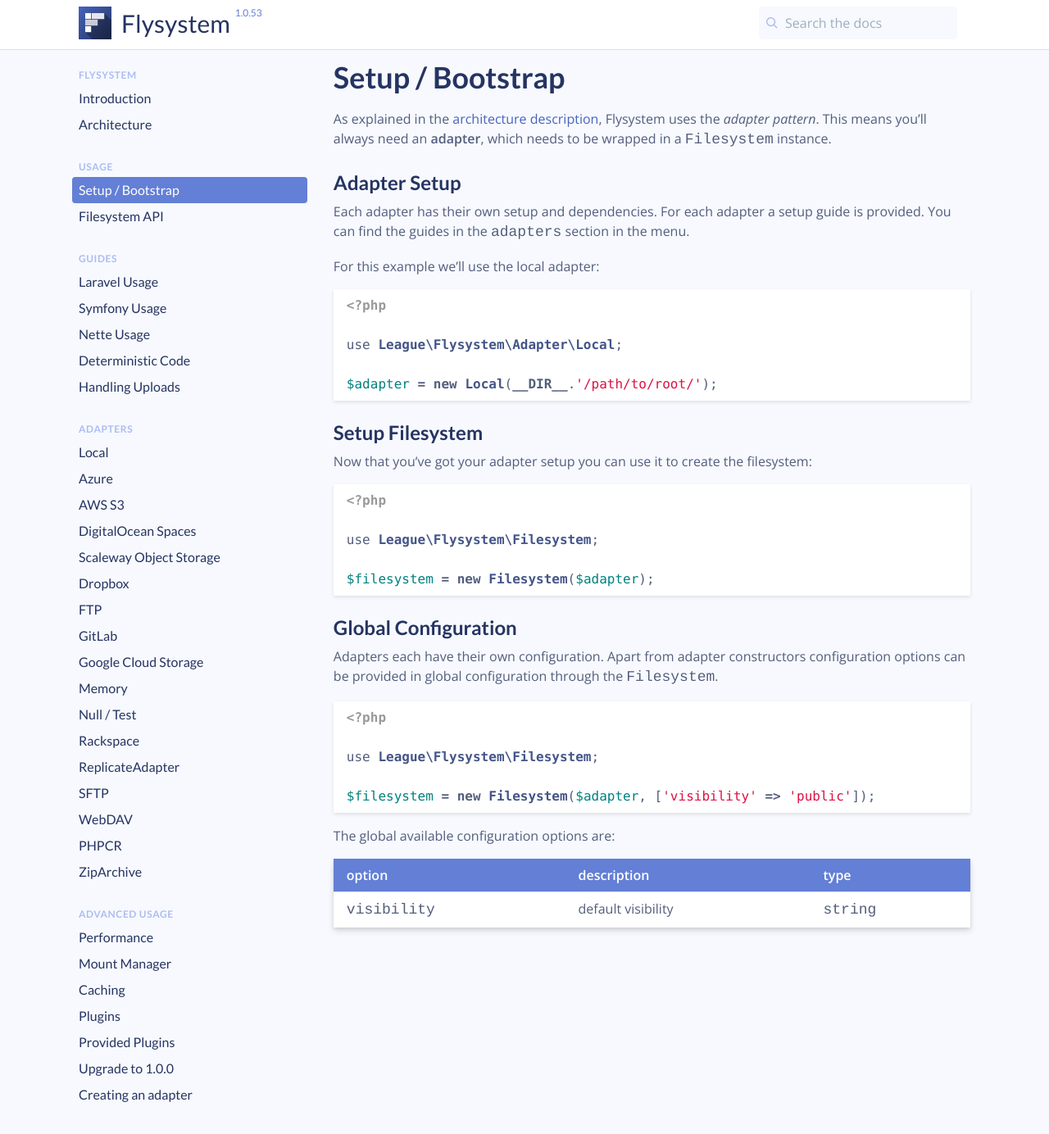
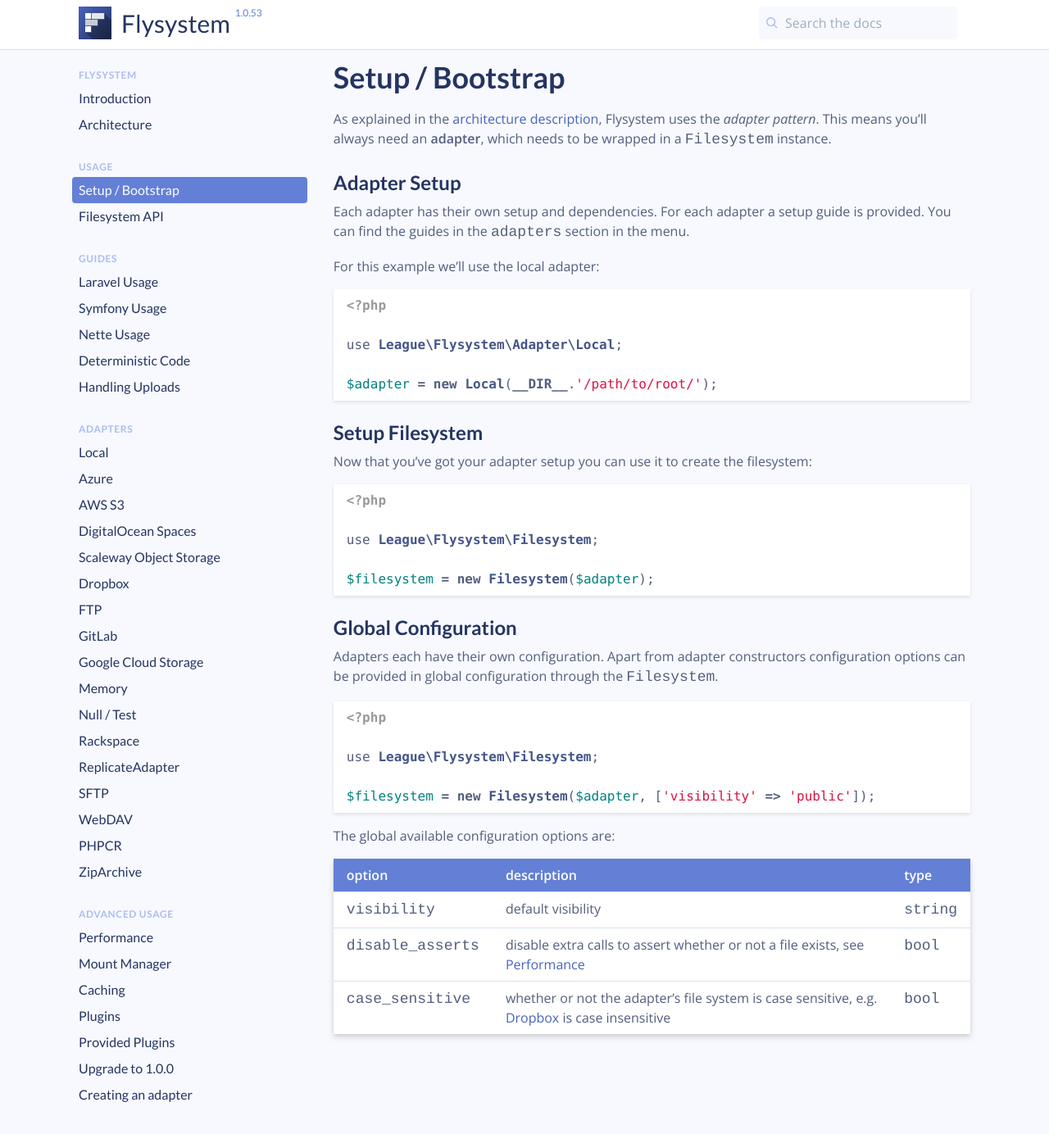
Before and after one commit to thephpleague/flysystem, a Jekyll site: the page built from docs/usage/setup.md, in a window 1280 px wide and 1384 px high. Shown: the whole window at 82% size. Built offline with Jekyll 4.4.1, drawn with Linux system fonts in a browser that asks for light colours; comment, search, counter and statistics services are not loaded.

```diff
--- a/docs/usage/setup.md
+++ b/docs/usage/setup.md
@@ -50,6 +50,8 @@ $filesystem = new Filesystem($adapter, ['visibility' => 'public']);
 
 The global available configuration options are:
 
-option        | description              | type
-------------- | ------------------------ | -----------
-`visibility`  | default visibility       | `string`
+option | description | type
+--- | --- | ---
+`visibility` | default visibility | `string`
+`disable_asserts` | disable extra calls to assert whether or not a file exists, see [Performance](/docs/advanced/performance/) | `bool`
+`case_sensitive` | whether or not the adapter's file system is case sensitive, e.g. [Dropbox](/docs/adapter/dropbox/) is case insensitive | `bool`
```
